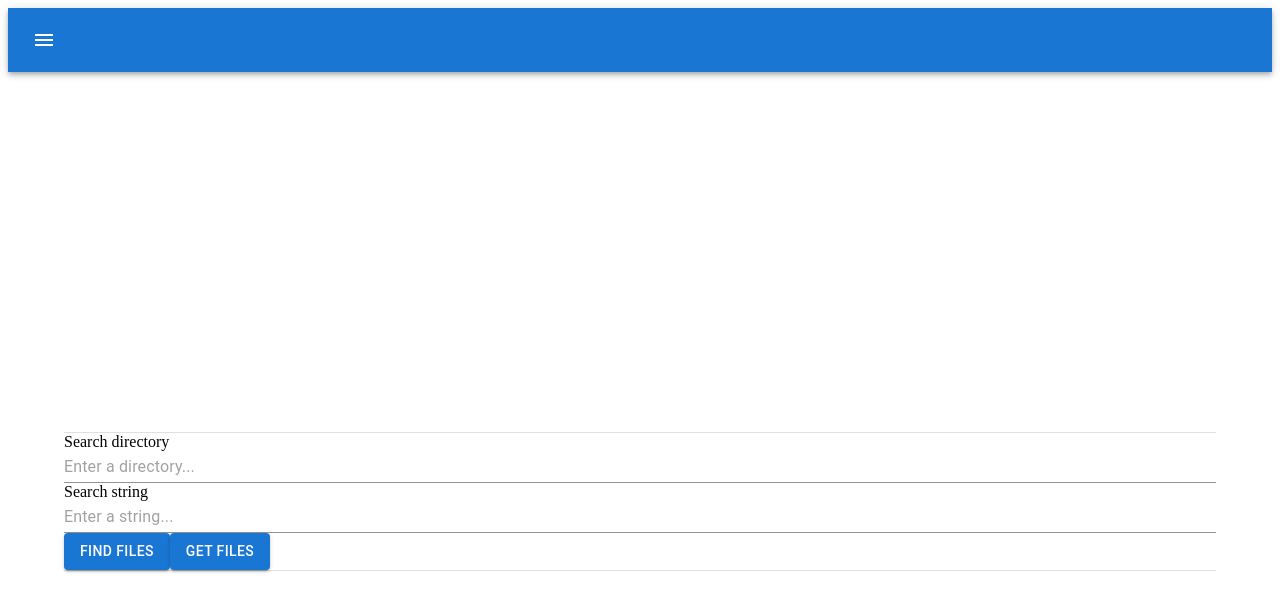
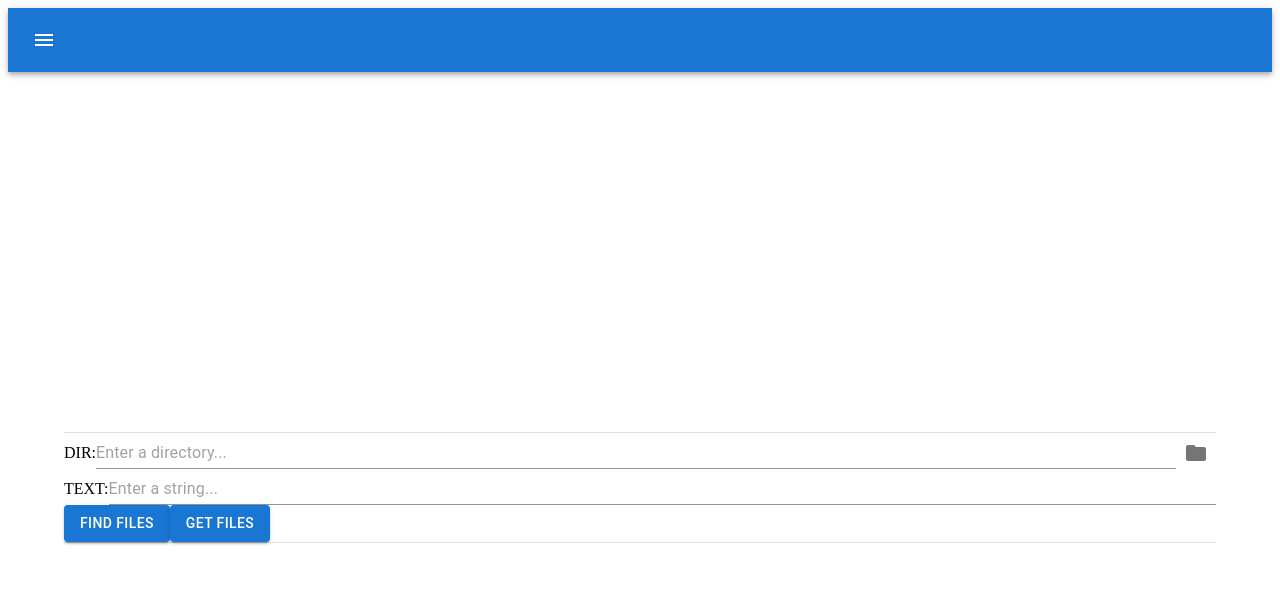
Before and after one commit to tthogehoge/TurnPlayerTauri, a React (Vite) app: page / in a window 1280 px wide. Shown: the top 612 px of the page. Built offline with nearby package versions, Linux system fonts and the light colour scheme.

Commit message:
フォルダ選択ボタン追加

```diff
--- a/src/RenderInputAndButton.tsx
+++ b/src/RenderInputAndButton.tsx
@@ -1,7 +1,9 @@
 // 新しいコンポーネントを作成
 import React from "react";
-import { Box, Input, Button } from "@mui/material";
+import { Box, Input, Button, IconButton } from "@mui/material";
+import FolderIcon from "@mui/icons-material/Folder";
 import { SSetting } from "./App";
+import { open } from "@tauri-apps/api/dialog";
 
 type RenderInputAndButtonProps = {
   dir: string;
@@ -20,28 +22,57 @@ const RenderInputAndButton: React.FC<RenderInputAndButtonProps> = ({
   findFiles,
   getFiles,
 }) => {
+  // フォルダ選択ダイアログを出す関数
+  async function selectFolder(dir: string) {
+    // Open a selection dialog for image files
+    const selected = await open({
+      directory: true,
+      multiple: false,
+      defaultPath: dir,
+    });
+    if (Array.isArray(selected)) {
+      // user selected multiple files
+    } else if (selected === null) {
+      // user cancelled the selection
+    } else {
+      // user selected a single file
+      console.log(selected);
+      setDir(selected);
+    }
+  }
+
   return (
     <>
-      <Box>Search directory</Box>
+      <Box display="flex" alignItems="center">
+        <Box>DIR: </Box>
         <Input
           id="dir-input"
-        onChange={(e:any) => setDir(e.currentTarget.value)}
+          onChange={(e: any) => setDir(e.currentTarget.value)}
           placeholder="Enter a directory..."
           value={dir}
           fullWidth={true}
         />
-      <Box>Search string</Box>
+        <IconButton
+          onClick={() => selectFolder(dir)}
+          aria-label="select folder"
+        >
+          <FolderIcon />
+        </IconButton>
+      </Box>
+      <Box display="flex" alignItems="center">
+        <Box>TEXT: </Box>
         <Input
           id="str-input"
-        onChange={(e:any) => setStr(e.currentTarget.value)}
+          onChange={(e: any) => setStr(e.currentTarget.value)}
           placeholder="Enter a string..."
           value={str}
           fullWidth={true}
         />
+      </Box>
       <Button
         variant="contained"
         type="submit"
-        onClick={(e:any) => {
+        onClick={(e: any) => {
           e.preventDefault();
           findFiles({ dir, str });
         }}
@@ -51,7 +82,7 @@ const RenderInputAndButton: React.FC<RenderInputAndButtonProps> = ({
       <Button
         variant="contained"
         type="submit"
-        onClick={(e:any) => {
+        onClick={(e: any) => {
           e.preventDefault();
           getFiles();
         }}
```
Also changed, not shown: src-tauri/tauri.conf.json (+8 -0 lines), 2 other files (tests, documents, lock files or other folders). Lines whose indentation alone changed are shown as unchanged.
